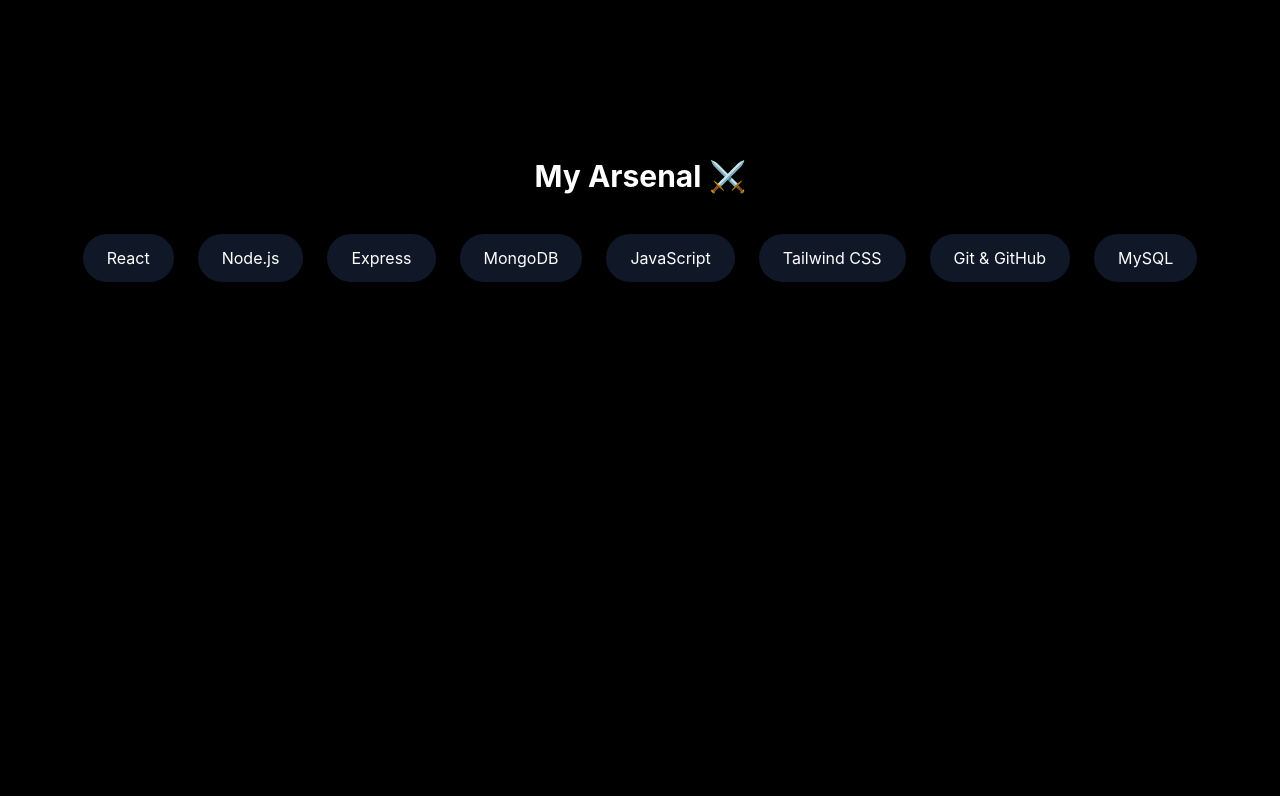
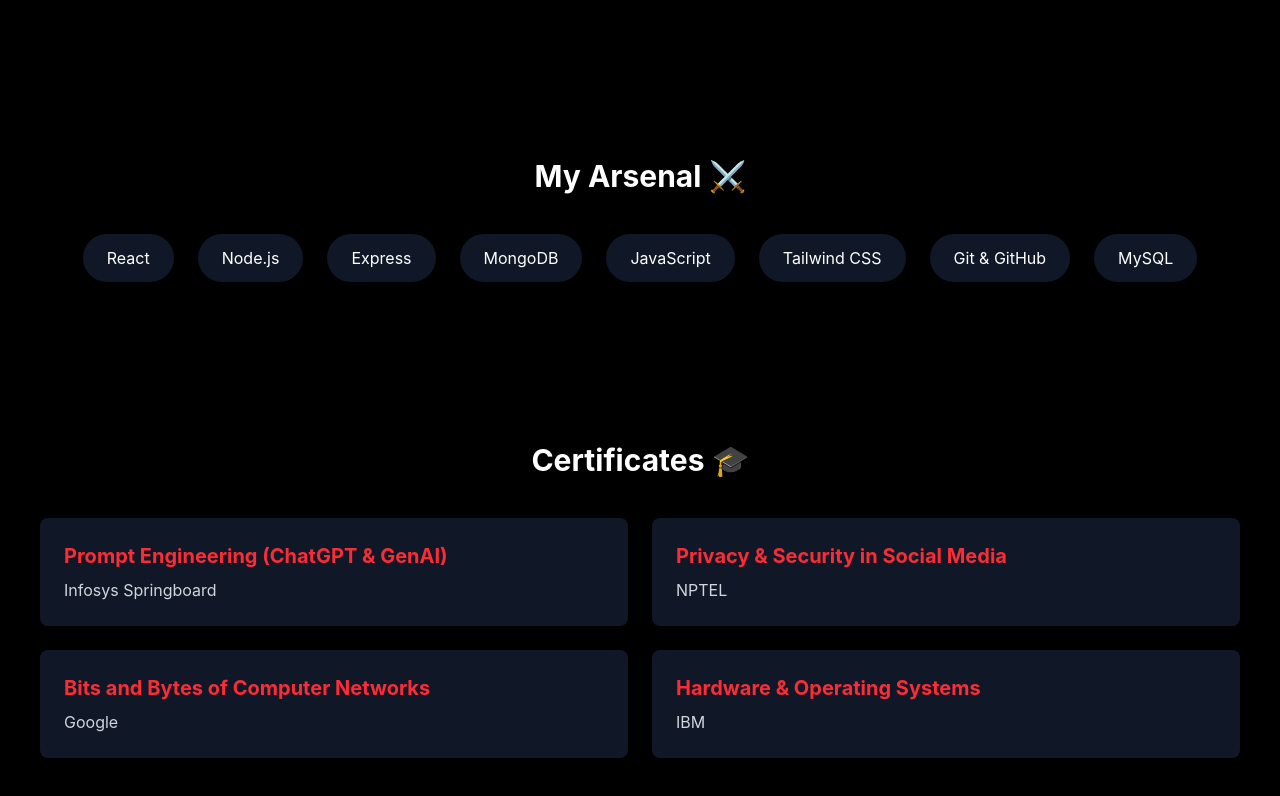
Before and after one commit to arbabkhan0/arbab-portfolio, a React (Vite) app: page / in a window 1280 px wide. Shown: the part 1362-2158 px from the top of the page. Before the commit the page ends 1724 px from the top, so only its background shows below. Built offline with nearby package versions, Linux system fonts and the light colour scheme.

Commit message:
Added certificates section

```diff
--- a/src/App.jsx
+++ b/src/App.jsx
@@ -3,6 +3,7 @@
 import Projects from "./sections/Projects";
 import Stats from "./sections/Stats";
 import Arsenal from "./sections/Arsenal";
+import Certificates from "./sections/Certificates";
 
 function App() {
   return (
@@ -12,6 +13,7 @@
       <Projects />
       <Stats />
       <Arsenal />
+       <Certificates />
     </div>
   );
 }
--- /dev/null
+++ b/src/sections/Certificates.jsx
@@ -0,0 +1,50 @@
+import React from "react";
+
+const certificates = [
+  {
+    title: "Prompt Engineering (ChatGPT & GenAI)",
+    issuer: "Infosys Springboard",
+  },
+  {
+    title: "Privacy & Security in Social Media",
+    issuer: "NPTEL",
+  },
+  {
+    title: "Bits and Bytes of Computer Networks",
+    issuer: "Google",
+  },
+  {
+    title: "Hardware & Operating Systems",
+    issuer: "IBM",
+  },
+];
+
+const Certificates = () => {
+  return (
+    <div className="px-10 py-20 bg-black text-white">
+
+      <h1 className="text-3xl font-bold mb-10 text-center">
+        Certificates 🎓
+      </h1>
+
+      <div className="grid md:grid-cols-2 gap-6">
+        {certificates.map((cert, index) => (
+          <div
+            key={index}
+            className="bg-gray-900 p-6 rounded-lg hover:scale-105 transition"
+          >
+            <h2 className="text-xl font-bold text-red-500">
+              {cert.title}
+            </h2>
+            <p className="text-gray-300 mt-2">
+              {cert.issuer}
+            </p>
+          </div>
+        ))}
+      </div>
+
+    </div>
+  );
+};
+
+export default Certificates;
```
